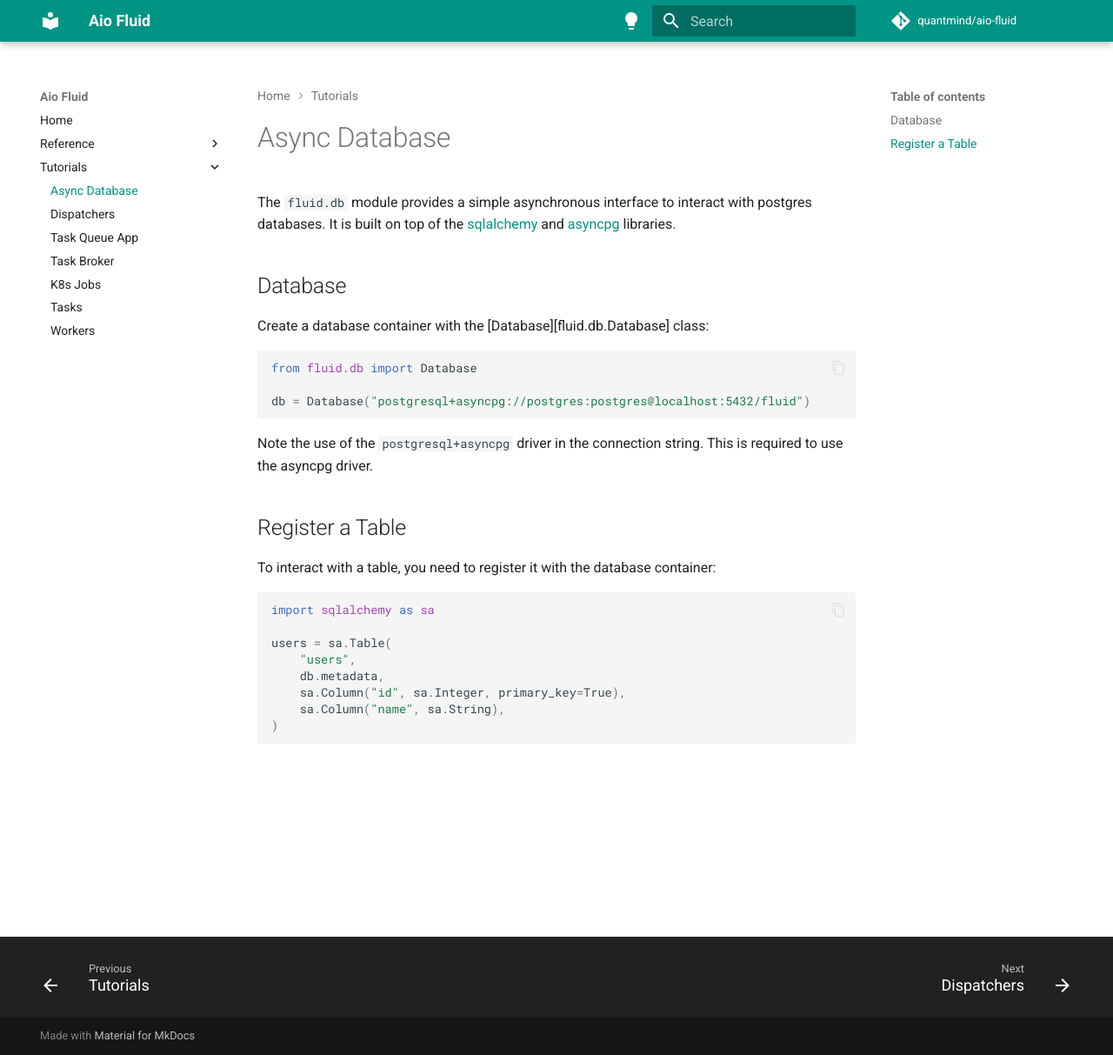
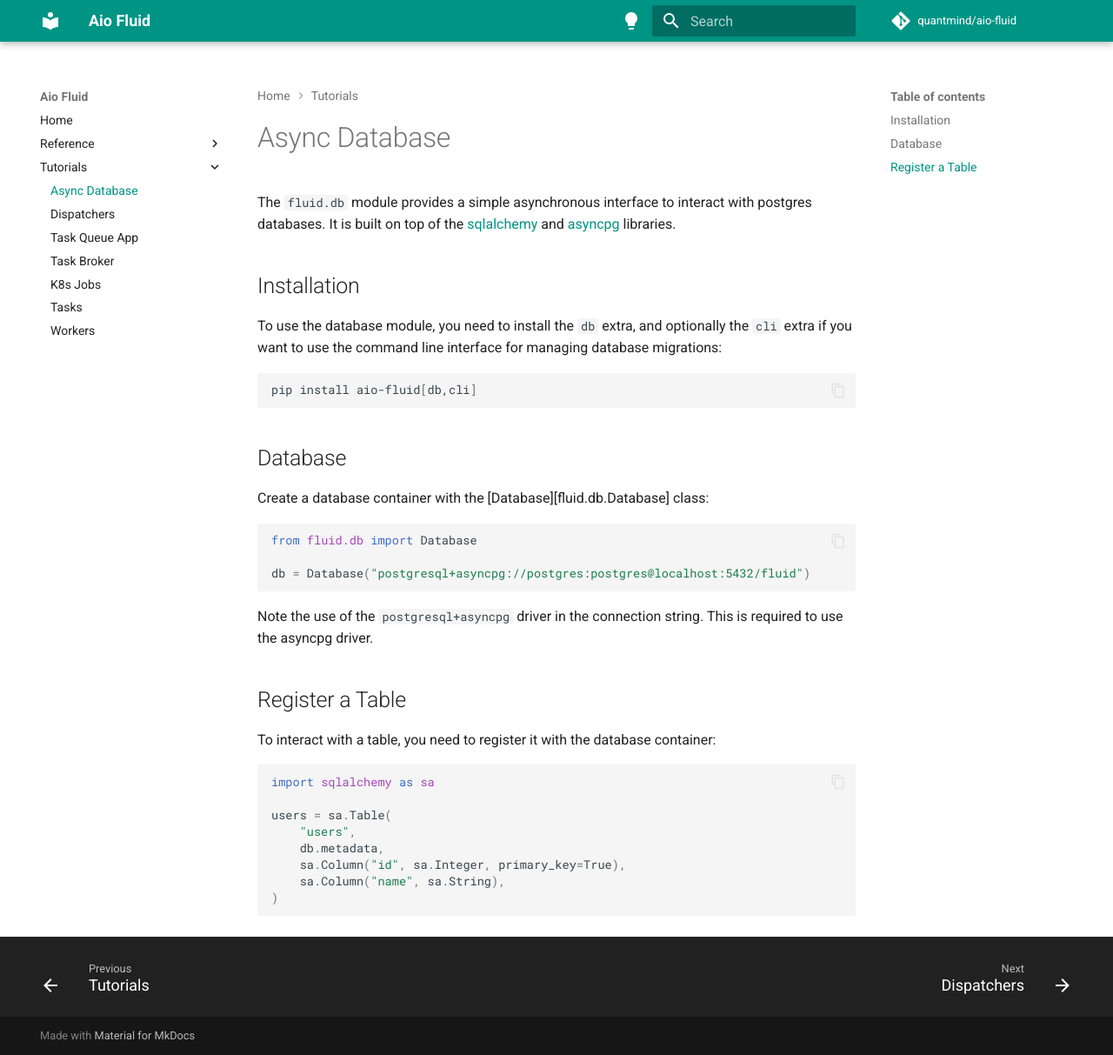
Before and after one commit to quantmind/aio-fluid, an MkDocs documentation site: the page built from docs/tutorials/db.md, in a window 1280 px wide and 1213 px high. Shown: the whole window at 87% size. Built offline with MkDocs 1.6.1 and Material for MkDocs 9.7.7, drawn with Linux system fonts in a browser that asks for light colours; comment, search, counter and statistics services are not loaded.

Commit message:
small fixes

````diff
--- a/docs/tutorials/db.md
+++ b/docs/tutorials/db.md
@@ -1,6 +1,14 @@
 # Async Database
 
 The `fluid.db` module provides a simple asynchronous interface to interact with postgres databases. It is built on top of the [sqlalchemy](https://www.sqlalchemy.org/) and [asyncpg](https://github.com/MagicStack/asyncpg) libraries.
+
+## Installation
+
+To use the database module, you need to install the `db` extra, and optionally the `cli` extra if you want to use the command line interface for managing database migrations:
+
+```bash
+pip install aio-fluid[db,cli]
+```
 
 ## Database
 
--- a/pyproject.toml
+++ b/pyproject.toml
@@ -1,6 +1,6 @@
 [project]
 name = "aio-fluid"
-version = "1.6.4"
+version = "1.7.0"
 description = "Tools for backend python services"
 authors = [ { name = "Luca Sbardella", email = "luca@quantmind.com" } ]
 license = "BSD"
````
Also changed, not shown: .github/copilot-instructions.md.
